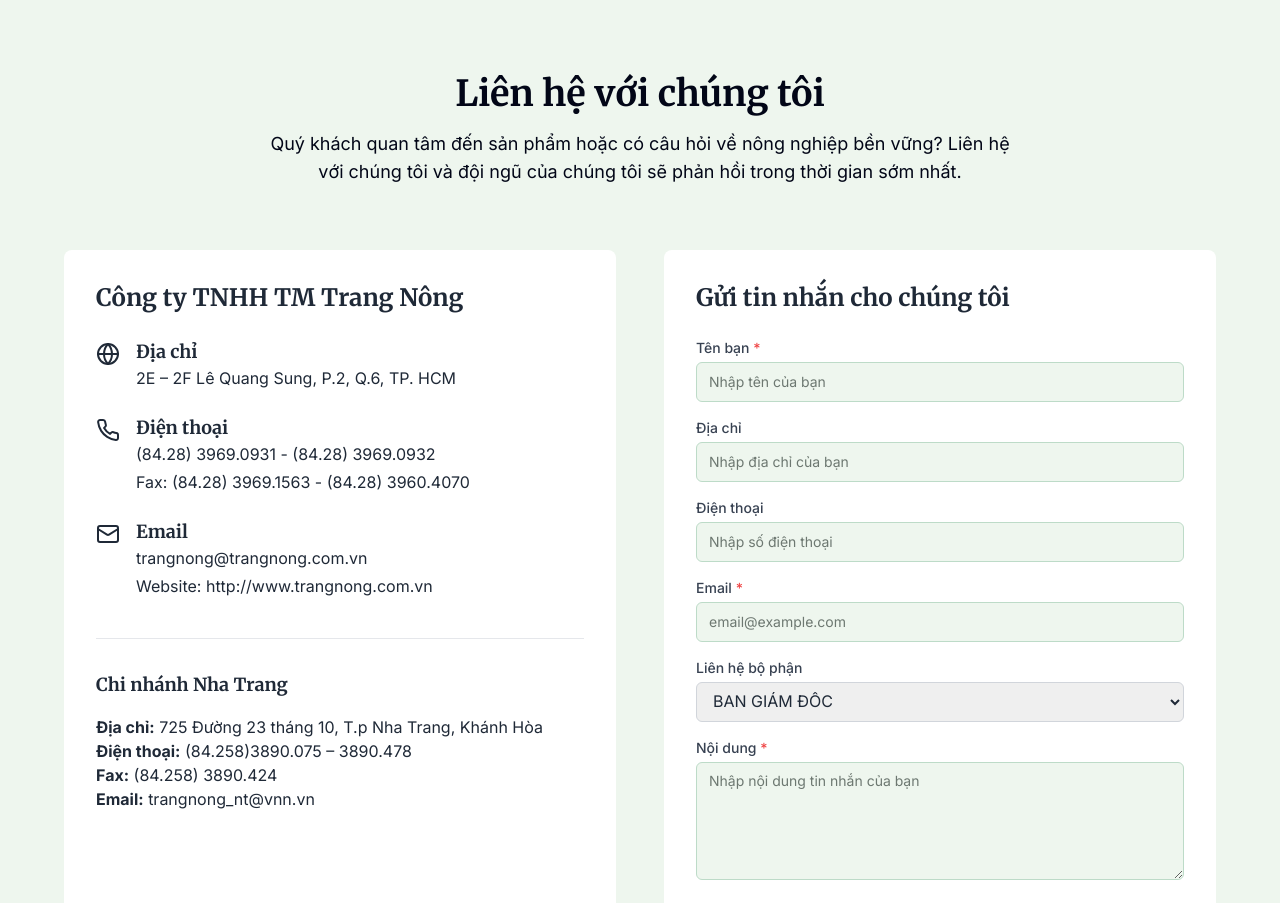
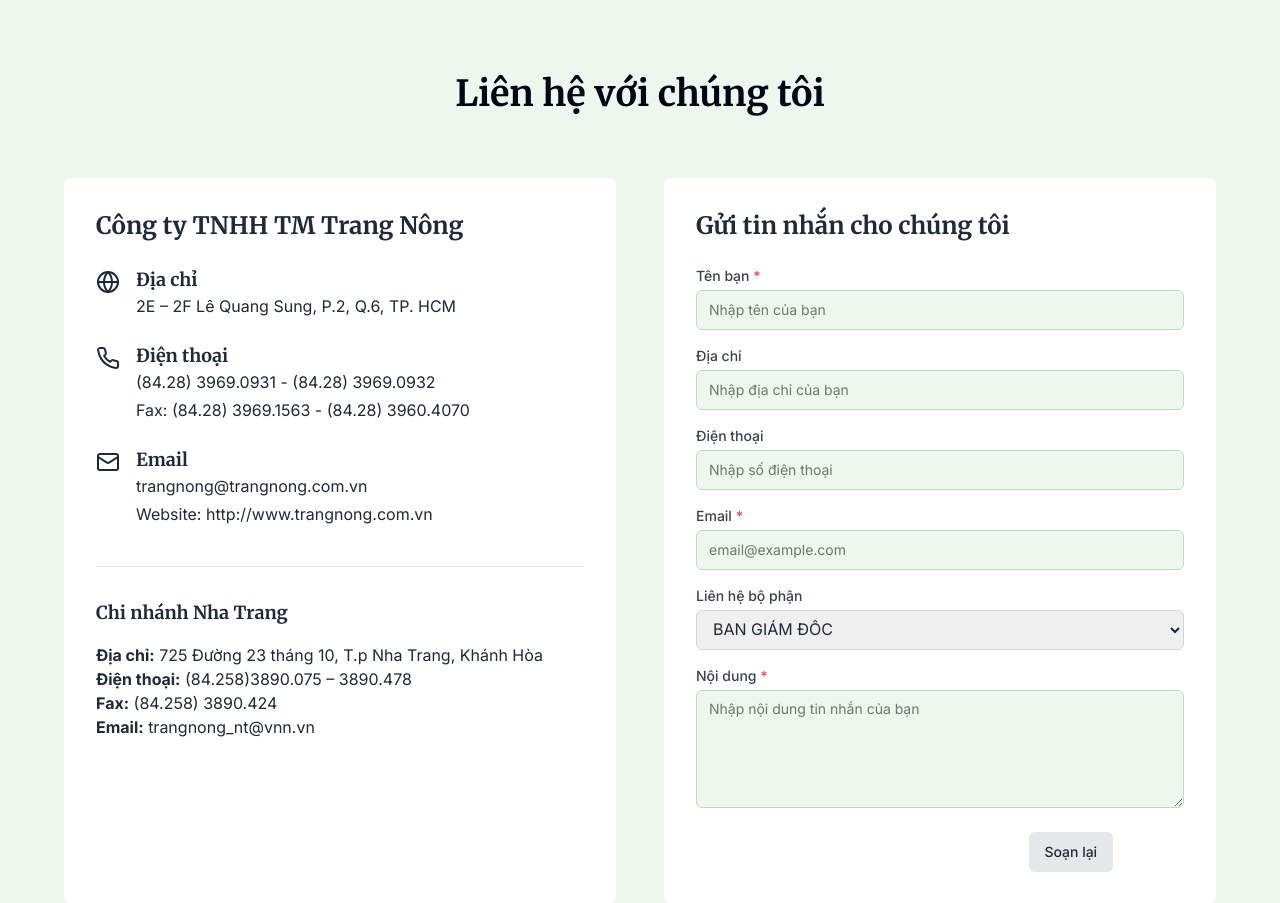
Before and after one commit to Nerfkevin/harvest-horizon-vista, a React (Vite) app: page / in a window 1280 px wide. Shown: the part 3900-4803 px from the top of the page. Built offline with nearby package versions, Linux system fonts and the light colour scheme.

Commit message:
Visual edit in Lovable
Edited UI in Lovable

```diff
--- a/src/components/ContactSection.tsx
+++ b/src/components/ContactSection.tsx
@@ -51,10 +51,7 @@ const ContactSection = () => {
       <div className="container mx-auto">
         <div className="text-center mb-16">
           <h2 className="text-3xl md:text-4xl font-bold mb-4 text-slate-950">Liên hệ với chúng tôi</h2>
-          <p className="text-lg text-agri-cream-light max-w-3xl mx-auto text-slate-950">
-            Quý khách quan tâm đến sản phẩm hoặc có câu hỏi về nông nghiệp bền vững?
-            Liên hệ với chúng tôi và đội ngũ của chúng tôi sẽ phản hồi trong thời gian sớm nhất.
-          </p>
+
         </div>
 
         <div className="grid grid-cols-1 lg:grid-cols-2 gap-12">
```
